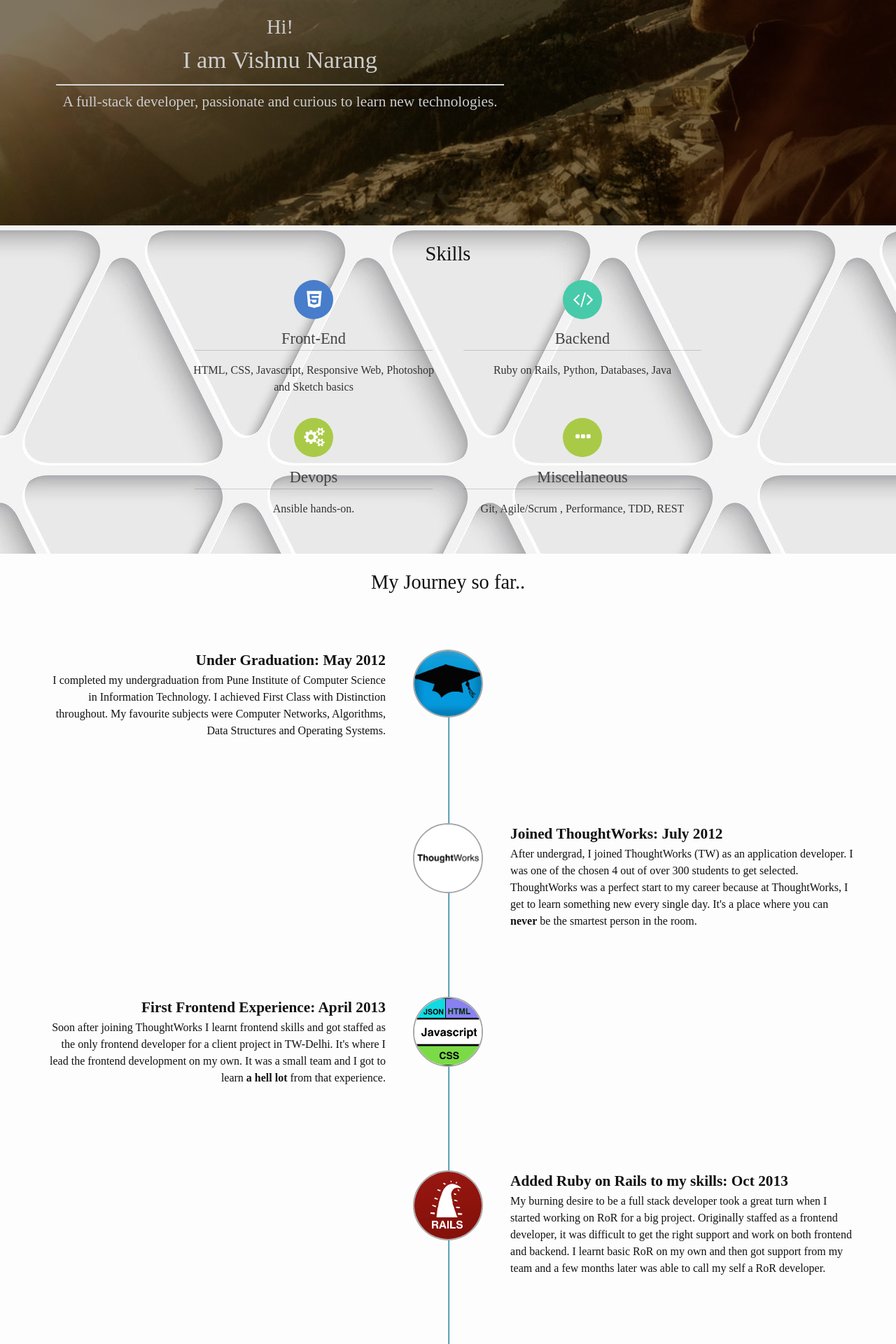
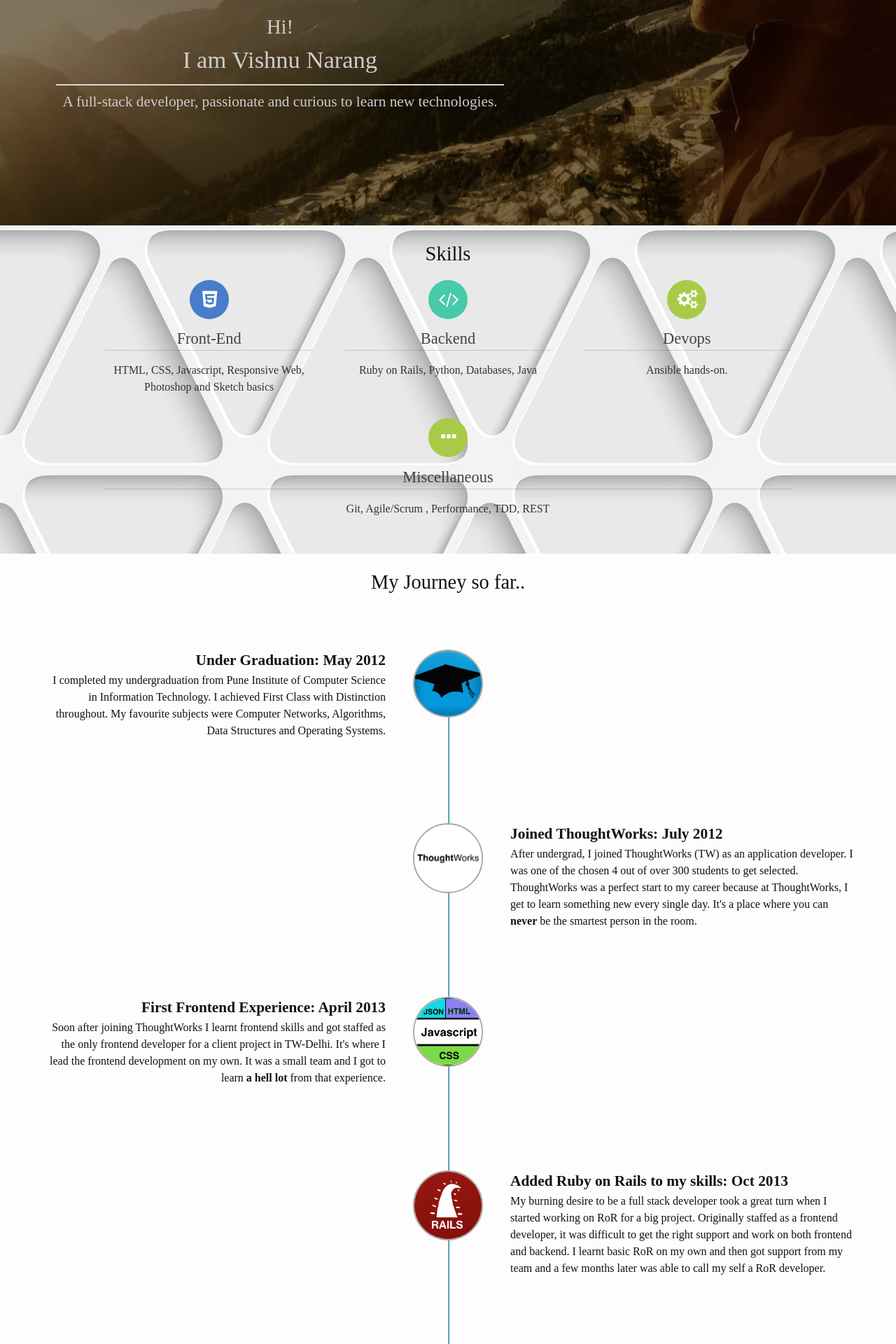
Before and after one commit to vishnun/vishnun.github.io, a Jekyll site: the page built from index.html, in a window 1280 px wide. Shown: the part 558-2478 px from the top of the page at 70% size. Built offline with Jekyll 4.4.1, drawn with Linux system fonts in a browser that asks for light colours; nearby versions of some CDN libraries; some web fonts are replaced.

Commit message:
Minor adjustment

```diff
--- a/_sass/home/_icon-bullets.scss
+++ b/_sass/home/_icon-bullets.scss
@@ -5,7 +5,6 @@
   $dark-gray: #333 !default;
   $base-font-color: $dark-gray !default;
   $icon-bullet-size: 3.5em;
-  max-width: 768px;
   margin: auto;
 
   @include display(flex);
--- a/css/home.scss
+++ b/css/home.scss
@@ -40,6 +40,9 @@
     @import "home/icon-bullets";
     padding: 20px 10px;
     @include retina-image("/images/bg-pattern", 11px, jpeg);
+    .bullets {
+      max-width: 1024px;
+    }
   }
 
   #programming-quotes {
```
